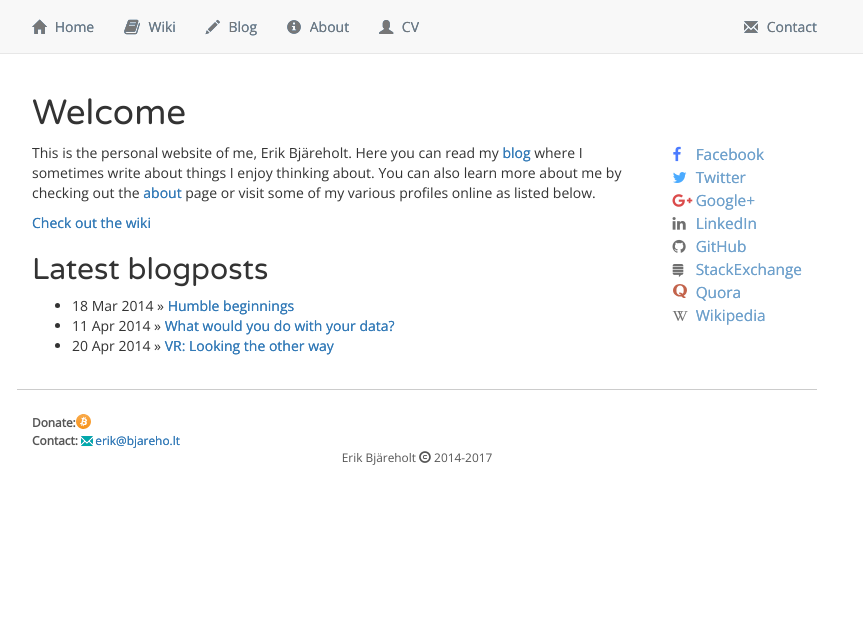
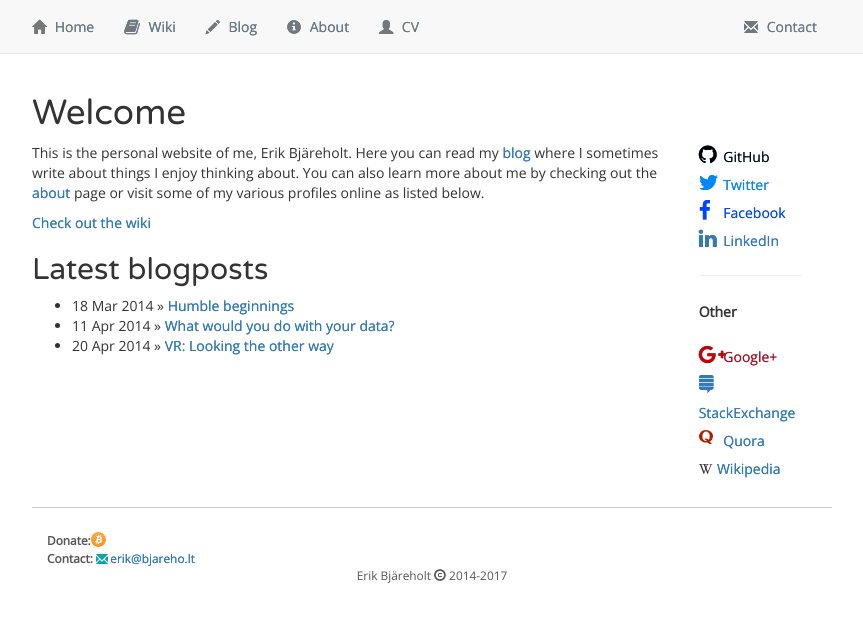
Before and after one commit to ErikBjare/ErikBjare.github.io, a Jekyll site: the page built from index.html, in a window 1280 px wide. Shown: the top 622 px of the page, without its empty margins (223-1086 px from the left). Built offline with Jekyll 4.4.1, drawn with Linux system fonts in a browser that asks for light colours; nearby versions of some CDN libraries.

Commit message:
a bunch of changes

```diff
--- a/css/style.css
+++ b/css/style.css
@@ -262,26 +262,24 @@ hr.dotted {
   white-space-collapse: discard;
 }
 
-table.links tr {
-  opacity: 0.7;
+.links a {
+  line-height: 2.0;
+  min-width: 2.5em;
+  text-decoration: none;
 }
-table.links tr.google-plus {
+.links a i {
+  font-size: 1.5em;
+  width: 1.0em;
+}
+.links .google-plus {
   color: #C00;
 }
-table.links tr.twitter {
+.links .twitter {
   color: #08F;
 }
-table.links tr.facebook {
+.links .facebook {
   color: #04F;
 }
-table.links tr:hover {
-  opacity: 1;
+.links .github {
+  color: #000;
 }
-table.links td {
-  font-size: 1.1em;
-  line-height: 1.5;
-  min-width: 1.5em;
-}
-table.links td a {
-  text-decoration: none;
-}
--- a/index.html
+++ b/index.html
@@ -2,85 +2,89 @@
 layout: main
 title: Home
 ---
+
+<div class="row">
+
+  <div class="col-md-12">
     <h1>Welcome</h1>
+  </div>
+
+  <div class="col-md-10">
     <!-- TODO: This makes the paragraph 80% wide even if the links are pushed down when display is too small, I think -->
-<p style="float: left; width: 80%;">
+    <p>
         This is the personal website of me, Erik Bj&auml;reholt.
         Here you can read my <a href="/blog">blog</a> where I sometimes write about things I enjoy <!-- (or feel obliged) --> thinking about. You can also learn more about me by checking out the <a href="/about/">about</a> page or visit some of my various profiles online as listed below.
     </p>
 
-<table class="links" style="float: right; max-width: 20%;">
-    <tbody>
-        <tr class="facebook">
-            <td>
+    <a href="/wiki">Check out the wiki</a>
+
+    <h2>Latest blogposts</h2>
+    <ul class="posts">
+        {% for post in site.blog %}
+        <li>
+            <span>{{ post.date | date_to_string }}</span>
+            &raquo;
+            <a href="{{ post.url }}">{{ post.title }}</a>
+        </li>
+        {% endfor %}
+    </ul>
+  </div>
+
+
+  <div class="col-md-2 links">
+
+    <a href="https://github.com/ErikBjare" class="no-link-annotation">
+      <div class="github">
+        <i class="fa fa-github"></i>
+        GitHub
+      </div>
+    </a>
+    <a href="https://twitter.com/ErikBjareholt">
+      <div class="twitter">
+        <i class="fa fa-twitter"></i>
+        Twitter
+      </div>
+    </a>
+    <a href="https://www.facebook.com/erik.bjareholt">
+      <div class="facebook">
         <i class="fa fa-facebook"></i>
-            </td>
-            <td>
-                <a href="https://www.facebook.com/erik.bjareholt">
         Facebook
+      </div>
     </a>
-            </td>
-        </tr>
-        <tr class="twitter">
-            <td>
-                <i class="fa fa-twitter"></i>
-            </td>
-            <td>
-                <a href="https://twitter.com/ErikBjareholt">
-                    Twitter
+    <a href="https://www.linkedin.com/in/erikbjareholt">
+      <div class="linkedin">
+        <i class="fa fa-linkedin"></i>
+        LinkedIn
+      </div>
     </a>
-            </td>
-        </tr>
-        <tr class="google-plus">
-            <td>
+
+    <hr>
+
+    <h5>Other</h5>
+    <br>
+
+    <!-- TODO: Keybase -->
+
+    <a href="https://plus.google.com/+ErikBj&auml;reholt">
+      <div class="google-plus">
         <i class="fa fa-google-plus"></i>
-            </td>
-            <td>
-                <a href="https://plus.google.com/+ErikBj&auml;reholt">
         Google+
+      </div>
     </a>
-            </td>
-        </tr>
-        <tr class="linkedin">
-            <td>
-                <i class="fa fa-linkedin"></i>
-            </td>
-            <td>
-                <a href="https://www.linkedin.com/in/erikbjareholt">
-                    LinkedIn
+    <a href="https://stackexchange.com/users/936491/erb?tab=accounts">
+      <div class="stack-exchange">
+        <i class="fa fa-stack-exchange"></i>
+        StackExchange
+      </div>
     </a>
-            </td>
-        </tr>
-        <tr>
-            <td>
-                <i class="fa fa-github"></i>
-            </td>
-            <td>
-                <a href="https://github.com/ErikBjare" class="no-link-annotation">
-                    GitHub
-                </a>
-            </td>
-        </tr>
-        <tr>
-            <td>
-                <i class="fa fa-stack-exchange"></i>
-            </td>
-            <td>
-                <a href="https://stackexchange.com/users/936491/erb?tab=accounts">
-                    StackExchange
-                </a>
-            </td>
-        </tr>
-        <tr>
-            <td>
+    <a href="https://www.quora.com/Erik-Bj&auml;reholt">
+      <div>
         <!-- i class="fa fa-quora"></i -->
         <span class="icon-quora" style="color: #A00;">&nbsp;</span>
-            </td>
-            <td>
-                <a href="https://www.quora.com/Erik-Bj&auml;reholt">
         Quora
+      </div>
     </a>
-            </td>
+
             </tr>
             <tr>
                 <td>
@@ -94,17 +98,4 @@ title: Home
             </tr>
         </tbody>
     </table>
-
-
-<a href="/wiki">Check out the wiki</a>
-
-<h2>Latest blogposts</h2>
-<ul class="posts">
-    {% for post in site.blog %}
-    <li>
-        <span>{{ post.date | date_to_string }}</span>
-        &raquo;
-        <a href="{{ post.url }}">{{ post.title }}</a>
-    </li>
-    {% endfor %}
-</ul>
+  </div>
```
Also changed, not shown: _sass/style.scss (+15 -18 lines), _wiki/being-the-superuser-in-life.md (added, +21 -0 lines), _wiki/cultural-velocity.md (added, +30 -0 lines), _wiki/massively-improving-education.md (added, +4 -0 lines), _wiki/thankful.md (added, +1 -0 lines), img/circle-of-concern-vs-control.jpg (added). Lines whose indentation alone changed are shown as unchanged.
